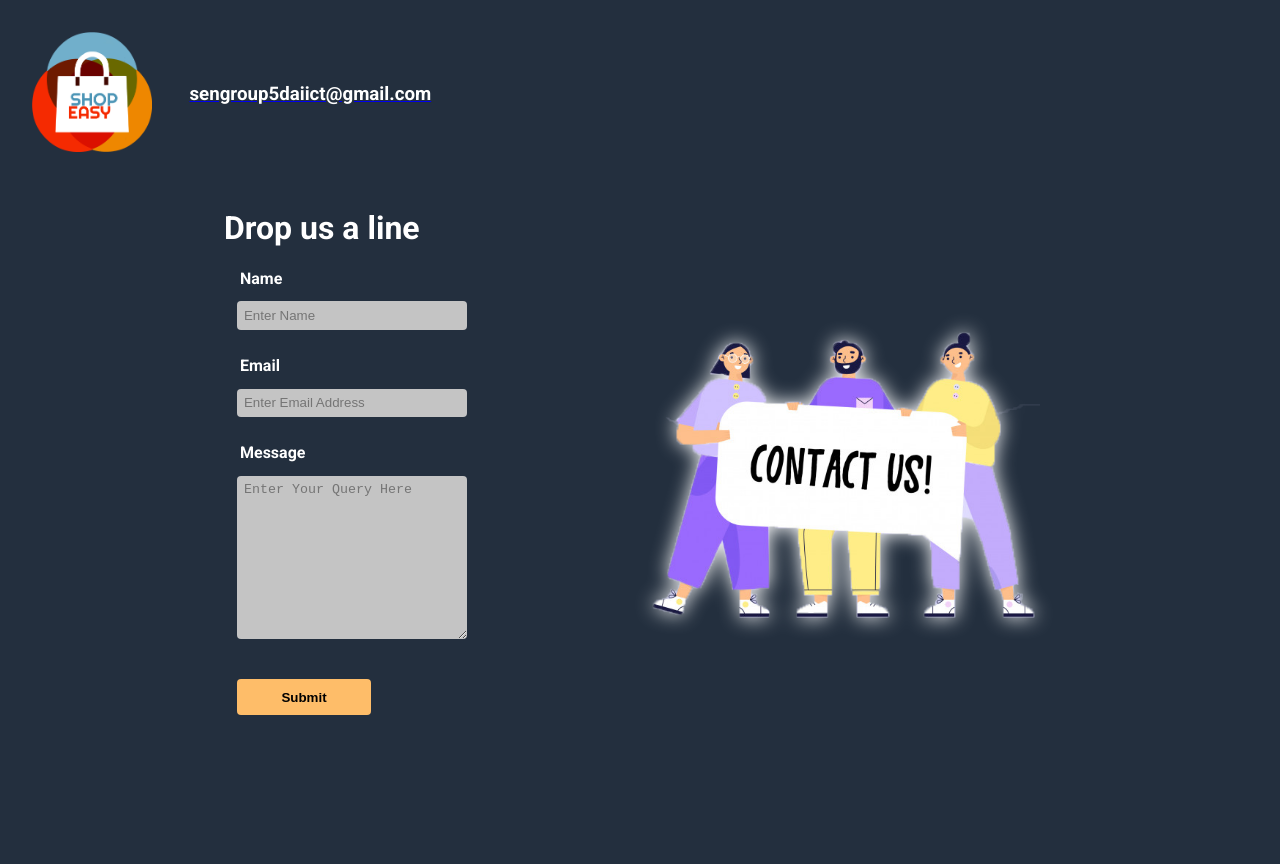
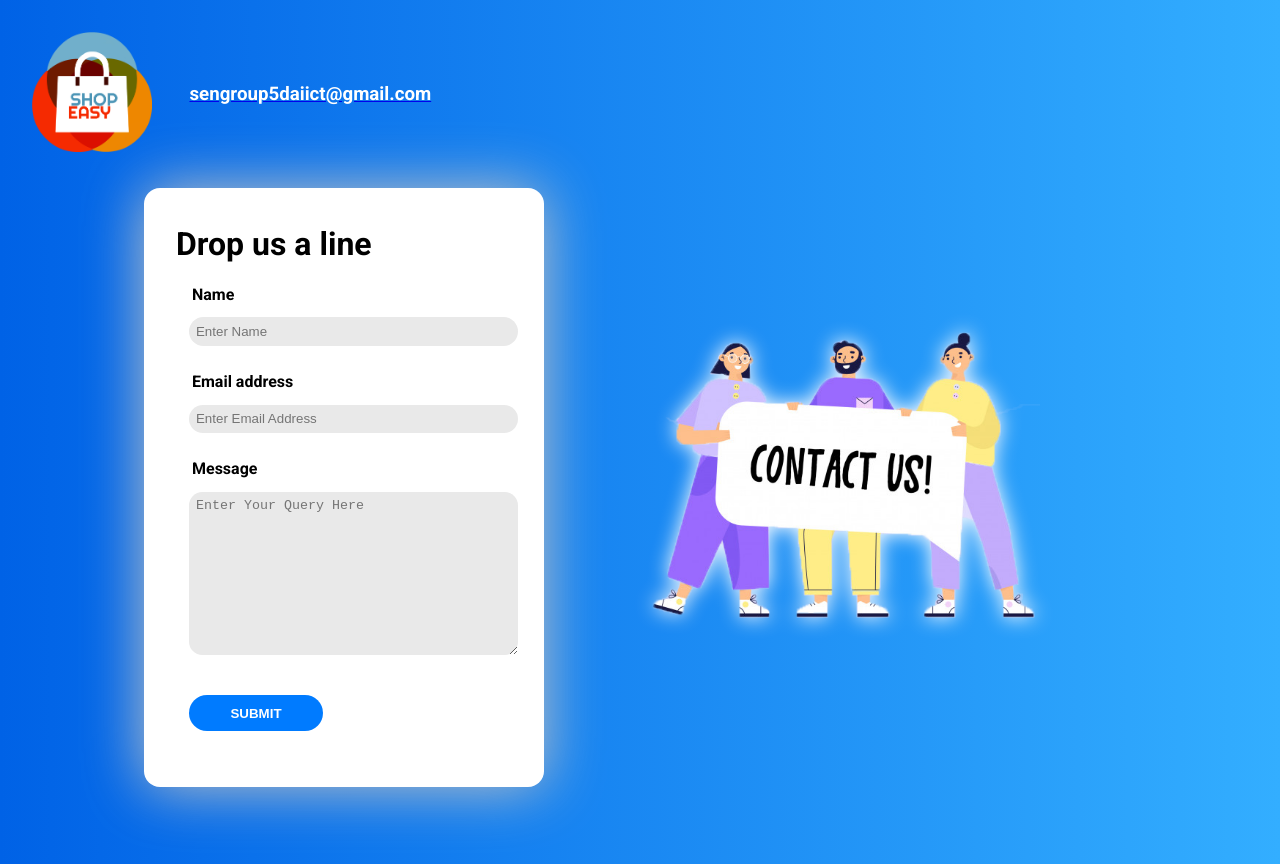
Before and after one commit to shopeasydaiict/shopeasy-website, a React (Create React App) app: page /Contact in a window 1280 px wide. Built offline with nearby package versions, Linux system fonts and the light colour scheme.

Commit message:
login update

```diff
--- a/src/Contact.js
+++ b/src/Contact.js
@@ -141,7 +141,7 @@ class Contact extends Component {
                 value={this.state.name}
                 required
               />
-              <label for="email">Email</label>
+              <label for="email">Email address</label>
               <input
                 type="email"
                 name="email"
@@ -164,7 +164,7 @@ class Contact extends Component {
                 required
               ></textarea>
 
-              <input type="submit" value="Submit" />
+              <input type="submit" value="SUBMIT" />
             </form>
           </div>
           <img src={require("./resources/test.png")} alt="" class="cill"></img>
--- a/src/Login.js
+++ b/src/Login.js
@@ -192,10 +192,10 @@ class Login extends Component {
             onChange={this.handleChange}
             value={this.state.password}
           />
-          <button onClick={this.login} className="bt-login">
+          <button onClick={this.login} className="btt-login">
             LOGIN
           </button>
-          <button onClick={this.signup} className="bt-signup">
+          <button onClick={this.signup} className="btt-signup">
             SIGNUP
           </button>
         </form>
--- a/src/contact.css
+++ b/src/contact.css
@@ -3,8 +3,9 @@
 .contact-body {
   font-family: "Roboto", sans-serif;
   margin: 0;
-  background-color: #232f3e;
-  color: white;
+  /*background-color: #232f3e;*/
+  background: #007bff;
+  background: linear-gradient(to right, #0062E6, #33AEFF);
   padding: 2em;
   height: 100vh;
 }
@@ -22,8 +23,11 @@
   height: 120px;
 }
 .cform-container {
-  padding: 0 5em;
-  width: 50%;
+  padding: 1em 2em;
+  width: 40%;
+  background-color: white;
+  border-radius: 1em;
+  filter: drop-shadow(0 0 30px #c4c4c4);
 }
 label {
   margin: 1em;
@@ -32,33 +36,35 @@ label {
 .cform-container form input {
   display: block;
   margin: 1em 1em 2em 1em;
-  width: 90%;
+  width: 94%;
   padding: 0.5em;
+
 }
 .cform-container input[type="submit"] {
-  background-color: #febd69;
+  background-color: #007bff;
+  color: white;
   width: 10em;
   padding: 0.8em;
   margin: 3em 1em;
   border: none;
   cursor: pointer;
-  border-radius: 0.3em;
   font-weight: bold;
+  border-radius: 5em;
 }
 .cform-container input[type="submit"]:hover {
-  background-color: #dd9434;
+  background-color: #005bbd;
 }
 .cform-container input[type="text"] {
-  background-color: #c4c4c4;
-  border-radius: 0.3em;
+  background-color: #e9e9e9;
+  border-radius: 5em;
   border: none;
 }
 textarea:focus {
   background-color: white;
 }
 .cform-container input[type="email"] {
-  background-color: #c4c4c4;
-  border-radius: 0.3em;
+  background-color: #e9e9e9;
+  border-radius: 5em;
   border: none;
 }
 .cform-container input[type="email"]:focus {
@@ -68,12 +74,12 @@ textarea:focus {
   background-color: white;
 }
 textarea {
-  background-color: #c4c4c4;
+  background-color: #e9e9e9;
   display: block;
   margin: 1em;
   padding: 0.5em;
-  width: 90%;
-  border-radius: 0.3em;
+  width: 94%;
+  border-radius: 1em;
   border: none;
 }
 .crest {
--- a/src/login.css
+++ b/src/login.css
@@ -24,15 +24,16 @@
   background-color: #144d53;
   background-color: #f14a29;*/
   background-color: white;
-  border-radius: 1rem;
+  border-radius: 1em;
   width: 50%;
   margin-top: 5em;
+  margin-left: -.5em;
   height: 90%;
   padding: 2em 1.5em 0 1.5em;
   filter: drop-shadow(0 0 30px #c4c4c4);
 }
-.bt-login {
-  border-radius: 5rem;
+.btt-login {
+  border-radius: 5em;
   cursor: pointer;
   border: none;
   padding: 1em;
@@ -49,8 +50,8 @@
   background-color: #007bff;
   font-weight: bold;
 }
-.bt-signup {
-  border-radius: 5rem;
+.btt-signup {
+  border-radius: 5em;
   cursor: pointer;
   border: none;
   padding: 1em;
@@ -73,7 +74,7 @@
 
 .email-box {
   border: none;
-  border-radius: 5rem;
+  border-radius: 5em;
   display: block;
   padding: 0.8em;
   width: 95%;
@@ -85,7 +86,7 @@
 }
 .pass-box {
   border: none;
-  border-radius: 5rem;
+  border-radius: 5em;
   display: block;
   padding: 0.8em;
   width: 95%;
@@ -103,11 +104,11 @@
 
 
 
-.bt-login:hover {
+.btt-login:hover {
   background-color: #005bbd;
 }
 
-.bt-signup:hover {
+.btt-signup:hover {
   background-color: #005bbd;
 }
 
@@ -124,7 +125,7 @@
     grid-template-columns: 120% 0;
     grid-template-areas: "logo form";
     width: 60%;
-    margin: -15em -0 0 -7em;
+    margin: -15em -0 0 -7.5em;
   }
   .llogo {
     grid-column: 1 / 1;
@@ -136,12 +137,12 @@
     margin-top: 2em;
     width: 100%;
   }
-  .bt-signup {
+  .btt-signup {
     margin: 2em 0em 0;
     display: block;
     width: 100%;
   }
-  .bt-login {
+  .btt-login {
     margin: 2em 0em 0;
     width: 100%;
   }
```
